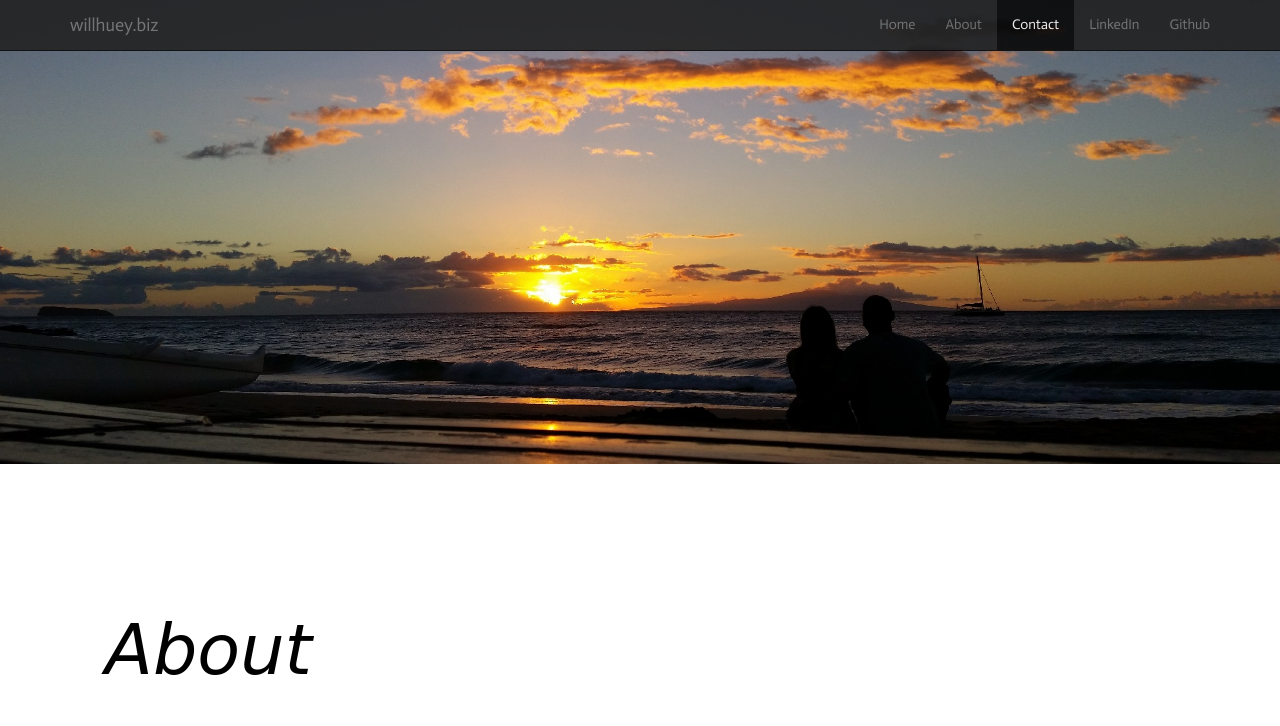
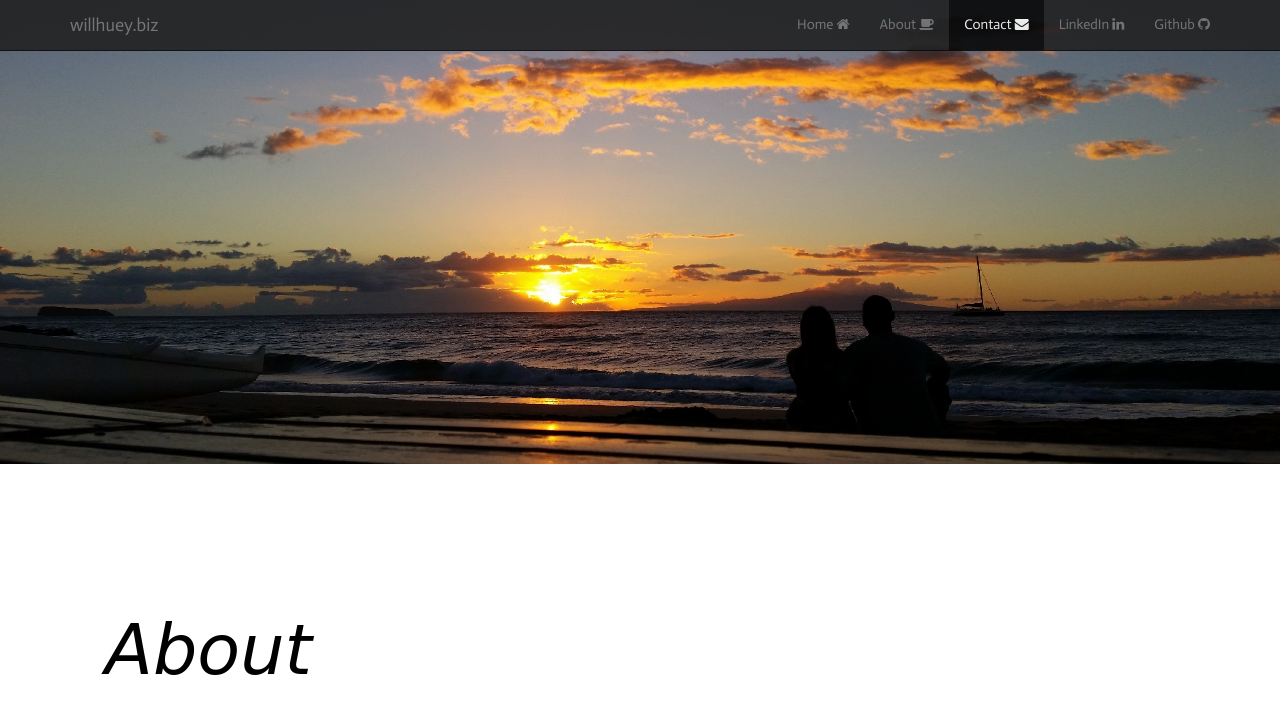
Before and after one commit to whuey79/website, a website: page index.html in a window 1280 px wide. Shown: the top 726 px of the page. Drawn offline with nearby package versions, Linux system fonts and the light colour scheme; a web font is replaced by a local one.

Commit message:
update navbar icons

```diff
--- a/index.html
+++ b/index.html
@@ -7,6 +7,7 @@
     <link rel="stylesheet" type="text/css" href="css/bootstrap.min.css">
     <link rel="stylesheet" type="text/css" href="css/style.css">
     <link rel="shortcut icon" type="image/x-icon" href="./images/favicon.ico">
+    <link href="//maxcdn.bootstrapcdn.com/font-awesome/4.2.0/css/font-awesome.min.css" rel="stylesheet">
     <link href='http://fonts.googleapis.com/css?family=Actor' rel='stylesheet' type='text/css'>
     <link href='http://fonts.googleapis.com/css?family=Cedarville+Cursive' rel='stylesheet' type='text/css'>
   </head>
@@ -24,11 +25,16 @@
 
         <div class = "collapse navbar-collapse navHeaderCollapse">
           <ul class = "nav navbar-nav navbar-right">
-            <li class="active"><a href="#home">Home</a></li>
-            <li><a href="#about">About</a></li>
-            <li><a href="#contact">Contact</a></li>
-            <li><a href="https://www.linkedin.com/pub/will-huey/31/965/5a4">LinkedIn</a></li>
-            <li><a href="https://github.com/whuey79">Github</a></li>
+            <li class="active"><a href="#home">Home
+              <i class="fa fa-home"></i></a></li>
+            <li><a href="#about">About
+                <i class="fa fa-coffee"></i></a></li>
+            <li><a href="#contact">Contact
+                <i class="fa fa-envelope"></i></a></li>
+            <li><a href="https://www.linkedin.com/pub/will-huey/31/965/5a4">LinkedIn
+                <i class="fa fa-linkedin"></i></a></li>
+            <li><a href="https://github.com/whuey79">Github
+                <i class="fa fa-github"></i></a></li>
           </ul>
         </div>
       </div>
@@ -43,11 +49,10 @@
               <div class="carousel-caption">
                 <h1></h1>
                 <p>
-                <i>
                 <span class="quote">"Strive for perfection in everything you do." </span>
                 <span class="quote">"Take the best that exists and make it better."</span>
-                <span class="quote">"When it does not exist, design it."</span></i></p>
-                <p class="quote"> - Sir Henry Royce</p>
+                <span class="quote">"When it does not exist, design it."</span></p>
+                <p class="quote author"> - Sir Henry Royce</p>
               </div>
           </div>
       </div>
--- a/js/test.js
+++ b/js/test.js
@@ -1,3 +1,10 @@
+// hide navbar slide in if JS enabled
+(function(){
+  var $nav = $('nav');
+  $nav.addClass('slide-in');
+  $nav.addClass('navslide');
+}());
+
 // smooth scroll script + custom addons
 $(function() {
   $('a[href*=#]:not([href=#])').click(function() {
@@ -23,16 +30,7 @@ $(function() {
   });
 });
 
-
-
-(function(){
-  var $nav = $('nav');
-  $nav.addClass('slide-in');
-  $nav.addClass('navslide');
-//  $('.carousel-caption').css('left','-2000px');
-}());
-
-
+// init navbar slide-in and tile background changes
 $(function() {
     var $nav = $('nav');
     $nav.removeClass('slide-in');
@@ -43,9 +41,7 @@ $(function() {
         if (scroll >= 215) {
             $(".tile").addClass("active");
         } else {
-            $(".tile").removeClass("active");
+          //  $(".tile").removeClass("active");
         }
     });
-
-//    $('.carousel-caption').animate( {left:'20%'},2000 );
 });
```
